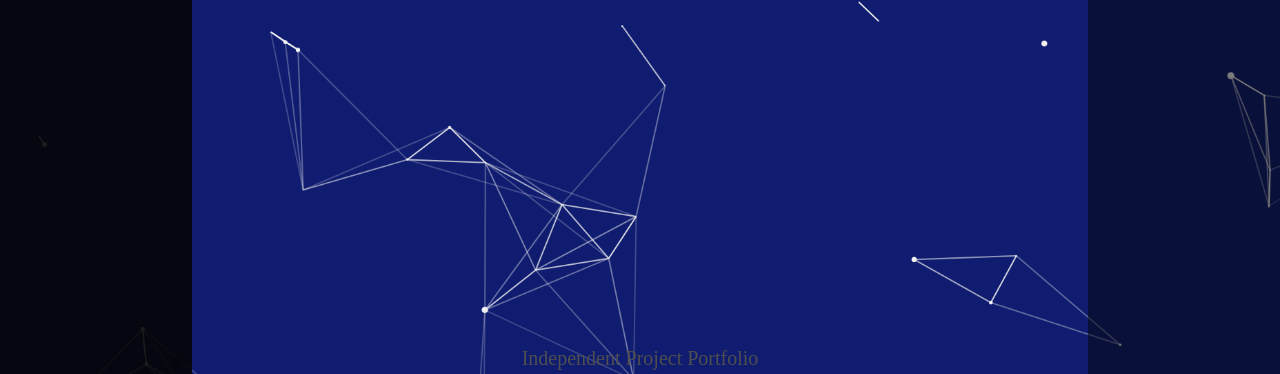
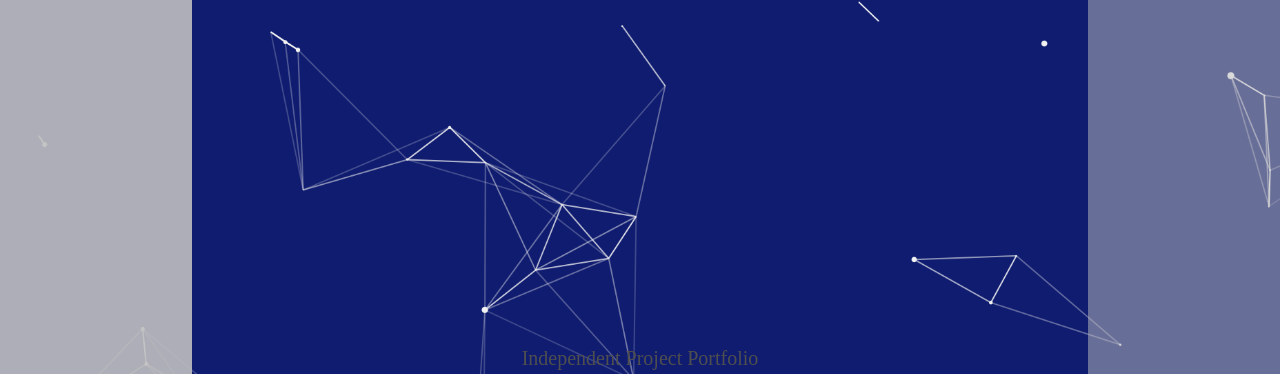
Before and after one commit to sctueme/Portfolio, a plain HTML site: page index.html in a window 1280 px wide. Shown: the top 374 px of the page. Drawn offline with nearby package versions, Linux system fonts and the light colour scheme.

Commit message:
Update style.css

```diff
--- a/style.css
+++ b/style.css
@@ -27,11 +27,11 @@ h5{
 }
 
 .carousel-control-prev {
-background-color: #050505;
+background-color: #bfbfbf;
 }
 
 .carousel-control-next {
-background-color: #050505;
+background-color: #bfbfbf;
 }
 
 
```
